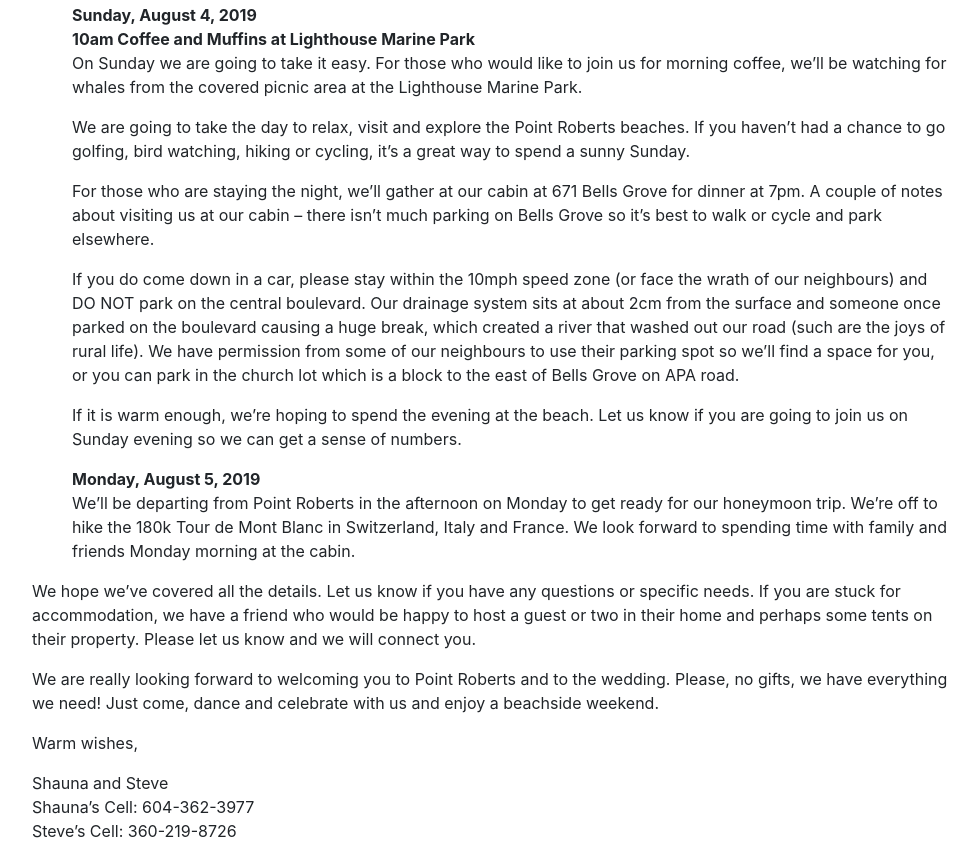
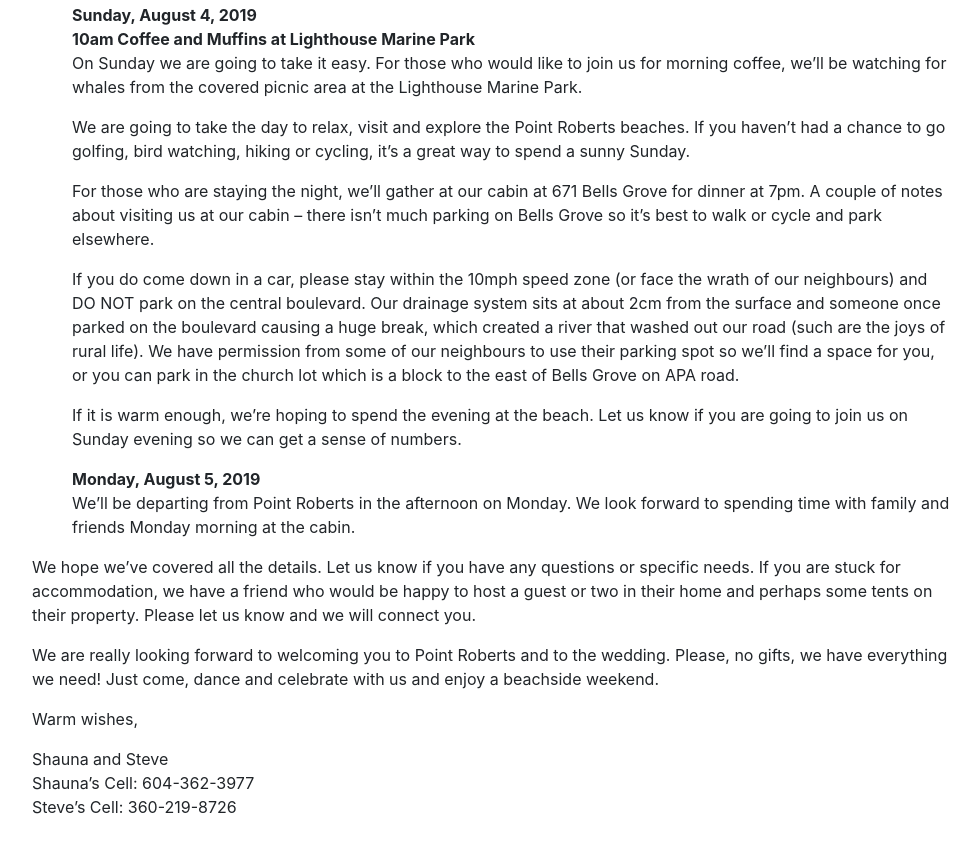
Before and after one commit to swork/shaunasylvesterandstevework.org, a plain HTML site: page src/static/index.html in a window 1280 px wide. Shown: the part 3078-3937 px from the top of the page, without its empty margins (148-1128 px from the left). After the commit the page ends 3913 px from the top, so only its background shows below. Drawn offline with nearby package versions, Linux system fonts and the light colour scheme.

Commit message:
omit mention of honeymoon

```diff
--- a/src/static/index.html
+++ b/src/static/index.html
@@ -373,11 +373,9 @@
                 <dd>
                   <p>
                     We’ll be departing from Point Roberts in the
-                    afternoon on Monday to get ready for our honeymoon
-                    trip. We’re off to hike the 180k Tour de Mont
-                    Blanc in Switzerland, Italy and France. We look
-                    forward to spending time with family and friends
-                    Monday morning at the cabin.
+                    afternoon on Monday. We look forward to spending
+                    time with family and friends Monday morning at the
+                    cabin.
                   </p>
                 </dd>
               </dl>
```
